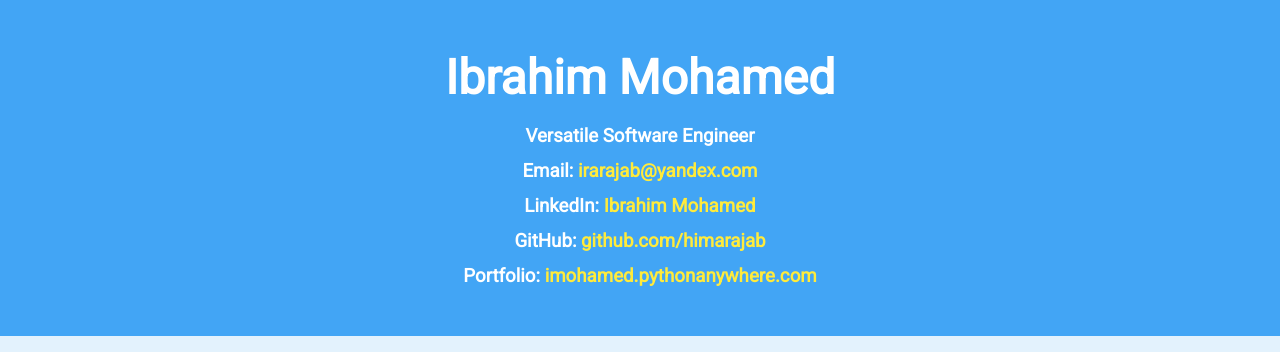
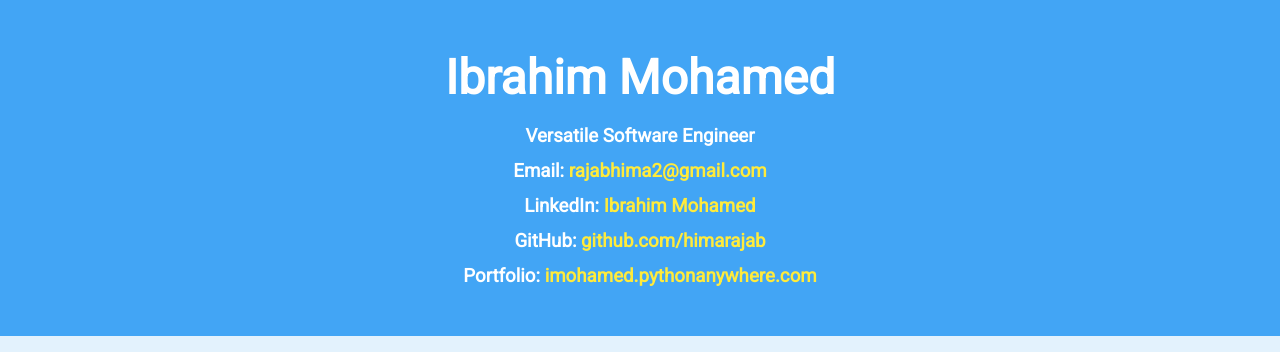
Before and after one commit to himarajab/portfolio-website-master_mine, a Django app: template templates/Ibrahim Mohamed.html in a window 1280 px wide. Shown: the top 352 px of the page. Run offline with Django 3.2, Linux system fonts and the light colour scheme; the template is opened without the code that fills it, so the values that code supplies are empty.

Commit message:
style: add print-specific styles and update contact email in portfolio template

```diff
--- a/templates/Ibrahim Mohamed.html
+++ b/templates/Ibrahim Mohamed.html
@@ -75,6 +75,14 @@
       a:hover {
         color: #1e88e5;
       }
+
+      /* PDF-specific styles */
+      @media print {
+        .header a {
+          color: #1565c0 !important;
+          text-decoration: underline !important;
+        }
+      }
     </style>
     <title>Ibrahim Mohamed - Portfolio</title>
   </head>
@@ -82,7 +90,7 @@
     <div class="header">
       <h2>Ibrahim Mohamed</h2>
       <h3>Versatile Software Engineer</h3>
-      <h3>Email: <a href="mailto:irarajab@yandex.com">irarajab@yandex.com</a></h3>
+      <h3>Email: <a href="mailto:rajabhima2@gmail.com">rajabhima2@gmail.com</a></h3>
       <h3>LinkedIn: <a href="https://www.linkedin.com/in/ibrahim-mohamed-581b39167/">Ibrahim Mohamed</a></h3>
       <h3>GitHub: <a href="https://github.com/himarajab">github.com/himarajab</a></h3>
       <h3>Portfolio: <a href="http://imohamed.pythonanywhere.com/">imohamed.pythonanywhere.com</a></h3>
```
